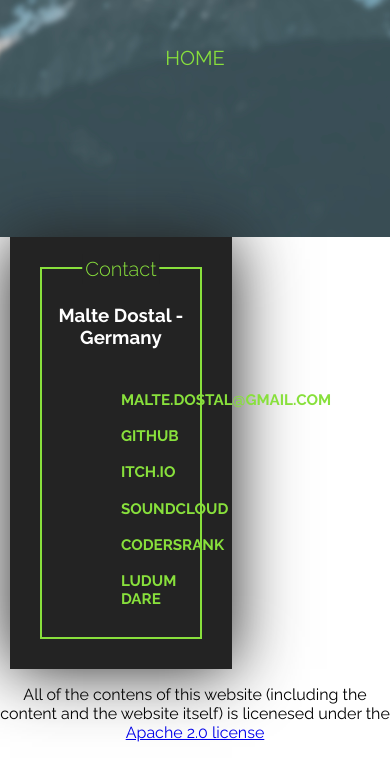
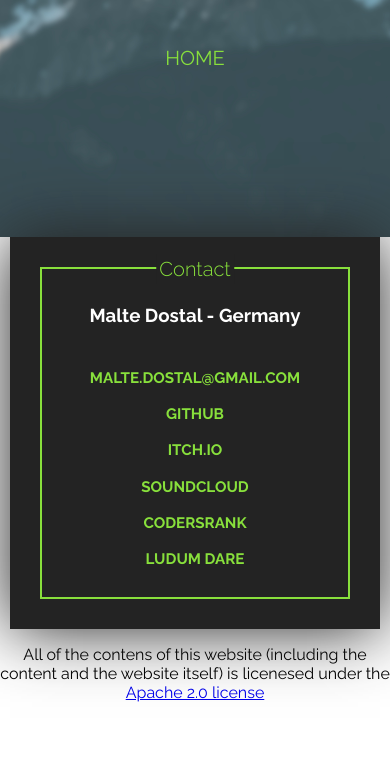
Before and after one commit to edgelord314/edgelord314.github.io, a plain HTML site: page contact.html in a window 390 px wide. Shown: the part 245-1003 px from the top of the page. After the commit the page ends 963 px from the top, so only its background shows below. Drawn offline with Linux system fonts and the light colour scheme.

Commit message:
fix mobile version

```diff
--- a/css/contact-style.css
+++ b/css/contact-style.css
@@ -60,15 +60,14 @@ h1 {
   text-decoration: none;
   text-transform: uppercase;
   border-width: 2px;
-
   padding: .35em 1em;
+  text-align: center;
 }
 
 .button-small {
   font-size: .95em;
   font-weight: 700;
   box-sizing: border-box;
-  width: 17%;
   margin-bottom: .5em;
 }
 
@@ -179,7 +178,7 @@ nav a:focus {
   }
 
   .home-about-textbox {
-    width: 60%;
+    width: 100%;
     outline-offset: -2em;
   }
 }
--- a/css/style.css
+++ b/css/style.css
@@ -185,7 +185,7 @@ nav a:focus {
   }
 
   .home-about-textbox {
-    width: 60%;
+    width: 100%;
     outline-offset: -2em;
   }
 }
```
